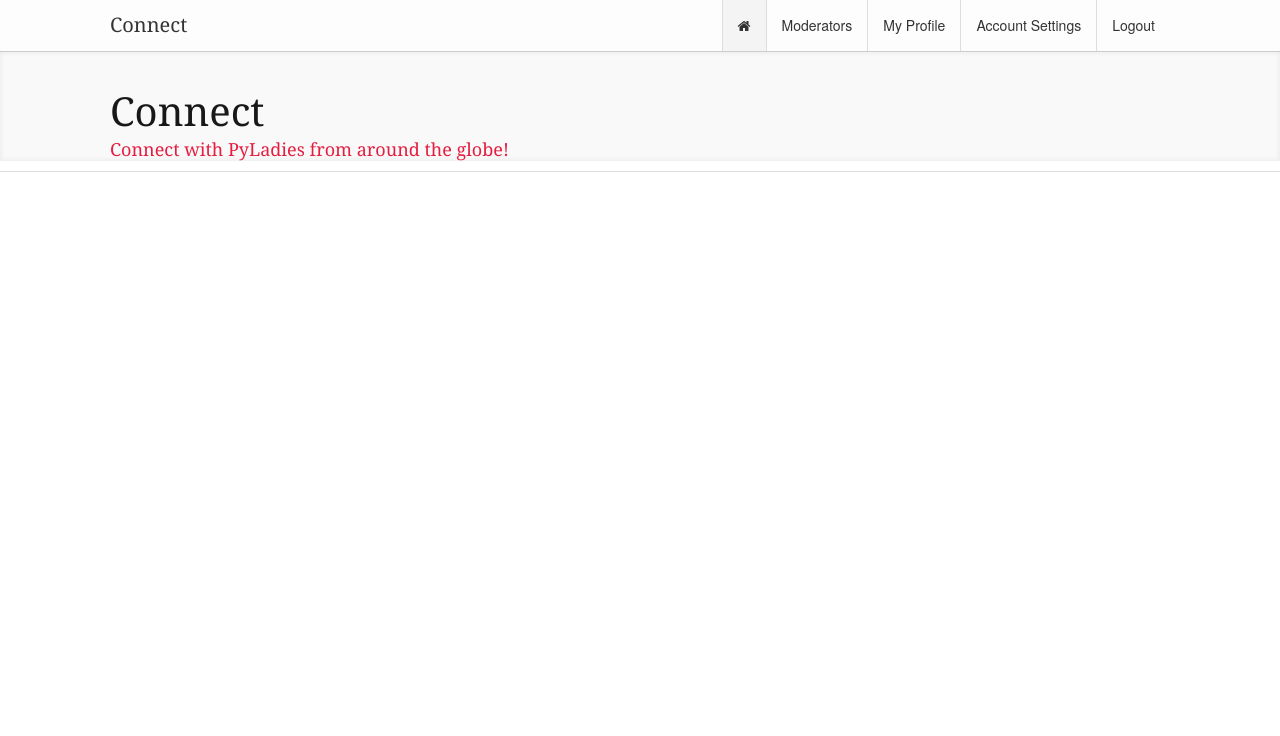
After one commit to nlhkabu/connect, a Django app: template connect/templates/logged_in.html in a window 1280 px wide. The commit adds this page. Shown: the top 736 px of the page. Run offline with Django 3.2, Linux system fonts and the light colour scheme; the template is opened without the code that fills it, so the values that code supplies are empty; some libraries are stand-ins or nearby versions.

Commit message:
Refactored templates, added styles from mockups

```diff
--- a/accounts/templates/accounts/login.html
+++ b/accounts/templates/accounts/login.html
@@ -16,7 +16,7 @@
         </div>
 
         <div class="pull-left">
-            <input type="submit" value="Login" class="login"/>
+            <input type="submit" value="Login" class="button"/>
             <input type="hidden" name="next" value="{{ next }}" />
         </div>
         <div class="clearfix"></div>
--- a/connect/static/css/sass/_site_structure.scss
+++ b/connect/static/css/sass/_site_structure.scss
@@ -88,9 +88,11 @@ header {
 
 // BANNER
 
-.connect-title {
-    padding: 35px 0 20px 0;
-    background: $lightest-grey url(../../img/shadow-top.png) repeat-x 0 0;
+.connect-banner {
+    padding: 35px 0 0 0;
+    background-color: $lightest-grey;
+    -webkit-box-shadow:inset 0px 0px 5px 1px rgba(0,0,0,.06);
+    box-shadow:inset 0px 0px 5px 1px rgba(0,0,0,.06);
 
     h1 {
         font-size: 40px;
@@ -105,6 +107,8 @@ header {
     }
 }
 
+
+// FOOTER
 
 footer {
     background: $lightest-grey url(../../img/shadow-top.png) repeat-x 0 0;
@@ -188,7 +192,9 @@ input[type='radio']{
 button,
 .button,
 button:hover,
-.button:hover {
+.button:hover,
+input.button,
+input.button:hover {
     background-image: none;
     background-color: $highlight-dark;
     font-size: 12px !important;
--- a/connect/static/css/sass/pages/_dashboard.scss
+++ b/connect/static/css/sass/pages/_dashboard.scss
@@ -3,18 +3,10 @@
 
 // TABS
 
-.tabs {
-    border: 0;
+ul.dash-tabs {
     padding: 0;
-    margin-top: -35px;
-
-    .tab-container {
-        background: $lightest-grey url(../../img/shadow-bottom.png) repeat-x left bottom;
-    }
-
-    .ui-tabs-nav {
-        padding: 0;
-        margin: 0;
+    margin: -15px 0 0 0;
+    float: right;
 
     li {
         border: 0;
@@ -44,20 +36,15 @@
         }
     }
 
-        li.ui-state-active a {
+    li.active a {
         background-color: $white;
         color: $dark-grey;
     }
 }
 
-    .ui-tabs-panel {
-        padding: 0;
-    }
-
-    .tabs-content {
+.page-content {
     padding: 20px 0;
     border-top: 1px solid #ddd;
-    }
 }
 
 
--- a/connect/static/css/stylesheets/screen.css
+++ b/connect/static/css/stylesheets/screen.css
@@ -1974,65 +1974,67 @@ header .app-title {
 }
 
 /* line 91, ../sass/_site_structure.scss */
-.connect-title {
-  padding: 35px 0 20px 0;
-  background: #f9f9f9 url(../../img/shadow-top.png) repeat-x 0 0;
-}
-/* line 95, ../sass/_site_structure.scss */
-.connect-title h1 {
+.connect-banner {
+  padding: 35px 0 0 0;
+  background-color: #f9f9f9;
+  -webkit-box-shadow: inset 0px 0px 5px 1px rgba(0, 0, 0, 0.06);
+  box-shadow: inset 0px 0px 5px 1px rgba(0, 0, 0, 0.06);
+}
+/* line 97, ../sass/_site_structure.scss */
+.connect-banner h1 {
   font-size: 40px;
   line-height: 1.2;
 }
-/* line 100, ../sass/_site_structure.scss */
-.connect-title h2 {
+/* line 102, ../sass/_site_structure.scss */
+.connect-banner h2 {
   font-size: 18px;
   color: #e51e41;
   line-height: 1.2;
   margin-top: -10px;
 }
 
-/* line 109, ../sass/_site_structure.scss */
+/* line 113, ../sass/_site_structure.scss */
 footer {
   background: #f9f9f9 url(../../img/shadow-top.png) repeat-x 0 0;
   border-top: 1px solid #ddd;
   font-size: 12px;
 }
-/* line 114, ../sass/_site_structure.scss */
+/* line 118, ../sass/_site_structure.scss */
 footer .container {
   padding: 20px 0 0 0;
 }
-/* line 118, ../sass/_site_structure.scss */
+/* line 122, ../sass/_site_structure.scss */
 footer a {
   text-decoration: none;
 }
-/* line 121, ../sass/_site_structure.scss */
+/* line 125, ../sass/_site_structure.scss */
 footer a:hover {
   color: #d91c3d;
 }
-/* line 126, ../sass/_site_structure.scss */
+/* line 130, ../sass/_site_structure.scss */
 footer .pull-right a {
   margin-left: 10px;
 }
-/* line 130, ../sass/_site_structure.scss */
+/* line 134, ../sass/_site_structure.scss */
 footer .pull-left span {
   margin-right: 10px;
 }
-/* line 133, ../sass/_site_structure.scss */
+/* line 137, ../sass/_site_structure.scss */
 footer .pull-left span i {
   margin: 0 3px;
 }
 
-/* line 143, ../sass/_site_structure.scss */
+/* line 147, ../sass/_site_structure.scss */
 * {
   margin: 0;
 }
 
-/* line 147, ../sass/_site_structure.scss */
+/* line 151, ../sass/_site_structure.scss */
 html, body {
   height: 100%;
 }
 
-/* line 151, ../sass/_site_structure.scss */
+/* line 155, ../sass/_site_structure.scss */
 .wrapper {
   min-height: 100%;
   height: auto !important;
@@ -2041,41 +2043,43 @@ html, body {
   /* the bottom margin is the negative value of the footer's height */
 }
 
-/* line 158, ../sass/_site_structure.scss */
+/* line 162, ../sass/_site_structure.scss */
 .footer, .push {
   height: 61px;
   /* .push must be the same height as .footer */
 }
 
-/* line 167, ../sass/_site_structure.scss */
+/* line 171, ../sass/_site_structure.scss */
 .container .twelve {
   width: 793px;
 }
 
-/* line 171, ../sass/_site_structure.scss */
+/* line 175, ../sass/_site_structure.scss */
 fieldset {
   border: 0;
   margin-left: 0;
   margin-bottom: 0;
   padding: 10px 0;
 }
-/* line 177, ../sass/_site_structure.scss */
+/* line 181, ../sass/_site_structure.scss */
 fieldset label {
   margin-bottom: 5px;
 }
 
-/* line 183, ../sass/_site_structure.scss */
+/* line 187, ../sass/_site_structure.scss */
 input[type='checkbox'],
 input[type='radio'] {
   position: relative;
   top: 3px;
 }
 
-/* line 191, ../sass/_site_structure.scss */
+/* line 197, ../sass/_site_structure.scss */
 button,
 .button,
 button:hover,
-.button:hover {
+.button:hover,
+input.button,
+input.button:hover {
   background-image: none;
   background-color: #d91c3d;
   font-size: 12px !important;
@@ -2088,23 +2092,23 @@ button:hover,
   top: -1px;
 }
 
-/* line 205, ../sass/_site_structure.scss */
+/* line 211, ../sass/_site_structure.scss */
 button:hover,
 .button:hover {
   background-color: #e51e41;
 }
 
-/* line 209, ../sass/_site_structure.scss */
+/* line 215, ../sass/_site_structure.scss */
 .active {
   background-color: #f4f4f4;
 }
 
-/* line 216, ../sass/_site_structure.scss */
+/* line 222, ../sass/_site_structure.scss */
 .ui-progressbar-value {
   height: 100%;
 }
 
-/* line 220, ../sass/_site_structure.scss */
+/* line 226, ../sass/_site_structure.scss */
 .ui-tooltip {
   display: inline-block;
   background-color: #333333;
@@ -2244,29 +2248,20 @@ button:hover,
 }
 
 /* line 6, ../sass/pages/_dashboard.scss */
-.tabs {
-  border: 0;
+ul.dash-tabs {
   padding: 0;
-  margin-top: -35px;
+  margin: -15px 0 0 0;
+  float: right;
 }
 /* line 11, ../sass/pages/_dashboard.scss */
-.tabs .tab-container {
-  background: #f9f9f9 url(../../img/shadow-bottom.png) repeat-x left bottom;
-}
-/* line 15, ../sass/pages/_dashboard.scss */
-.tabs .ui-tabs-nav {
-  padding: 0;
-  margin: 0;
-}
-/* line 19, ../sass/pages/_dashboard.scss */
-.tabs .ui-tabs-nav li {
+ul.dash-tabs li {
   border: 0;
   padding: 0;
   margin: 0;
   float: left;
 }
-/* line 26, ../sass/pages/_dashboard.scss */
-.tabs .ui-tabs-nav li a {
+/* line 18, ../sass/pages/_dashboard.scss */
+ul.dash-tabs li a {
   text-decoration: none;
   display: inline-block;
   padding: 15px;
@@ -2280,66 +2275,63 @@ button:hover,
   position: relative;
   top: 1px;
 }
-/* line 41, ../sass/pages/_dashboard.scss */
-.tabs .ui-tabs-nav li a i {
+/* line 33, ../sass/pages/_dashboard.scss */
+ul.dash-tabs li a i {
   margin-right: 5px;
 }
-/* line 47, ../sass/pages/_dashboard.scss */
-.tabs .ui-tabs-nav li.ui-state-active a {
+/* line 39, ../sass/pages/_dashboard.scss */
+ul.dash-tabs li.active a {
   background-color: white;
   color: #333333;
 }
-/* line 53, ../sass/pages/_dashboard.scss */
-.tabs .ui-tabs-panel {
-  padding: 0;
-}
-/* line 57, ../sass/pages/_dashboard.scss */
-.tabs .tabs-content {
+
+/* line 45, ../sass/pages/_dashboard.scss */
+.page-content {
   padding: 20px 0;
   border-top: 1px solid #ddd;
 }
 
-/* line 67, ../sass/pages/_dashboard.scss */
+/* line 54, ../sass/pages/_dashboard.scss */
 .filter h3 {
   font-size: 14px;
   text-transform: uppercase;
   border-bottom: 1px solid #ececec;
 }
-/* line 72, ../sass/pages/_dashboard.scss */
+/* line 59, ../sass/pages/_dashboard.scss */
 .filter h3 a {
   float: right;
   font-size: 12px;
   color: #e51e41;
   text-transform: lowercase;
 }
-/* line 82, ../sass/pages/_dashboard.scss */
+/* line 69, ../sass/pages/_dashboard.scss */
 .filter .close-to-me {
   display: none;
 }
-/* line 86, ../sass/pages/_dashboard.scss */
+/* line 73, ../sass/pages/_dashboard.scss */
 .filter label.within {
   display: inline-block;
   font-weight: normal;
   margin-right: 5px;
 }
-/* line 92, ../sass/pages/_dashboard.scss */
+/* line 79, ../sass/pages/_dashboard.scss */
 .filter input.tiny {
   width: 40px;
   display: inline-block;
 }
-/* line 97, ../sass/pages/_dashboard.scss */
+/* line 84, ../sass/pages/_dashboard.scss */
 .filter select.tiny {
   display: inline-block;
   width: 70px;
   padding: 4px;
 }
 
-/* line 108, ../sass/pages/_dashboard.scss */
+/* line 95, ../sass/pages/_dashboard.scss */
 .no-results {
   padding: 15px 15px 0 15px;
 }
 
-/* line 112, ../sass/pages/_dashboard.scss */
+/* line 99, ../sass/pages/_dashboard.scss */
 .member-card {
   margin: 10px 0px 30px 30px;
   border: 1px solid #ddd;
@@ -2347,94 +2339,94 @@ button:hover,
   box-shadow: 2px 2px 2px 0px rgba(0, 0, 0, 0.1);
 }
 
-/* line 119, ../sass/pages/_dashboard.scss */
+/* line 106, ../sass/pages/_dashboard.scss */
 .member-card-content {
   padding: 15px;
   background-color: #fcfcfc;
   border-bottom: 1px solid #ececec;
 }
-/* line 124, ../sass/pages/_dashboard.scss */
+/* line 111, ../sass/pages/_dashboard.scss */
 .member-card-content .member-img {
   float: left;
   width: 20%;
   margin-right: 5%;
 }
-/* line 129, ../sass/pages/_dashboard.scss */
+/* line 116, ../sass/pages/_dashboard.scss */
 .member-card-content .member-img img {
   border: 3px solid white;
   webkit-box-shadow: 1px 1px 1px 0px rgba(0, 0, 0, 0.2);
   box-shadow: 1px 1px 1px 0px rgba(0, 0, 0, 0.2);
 }
-/* line 136, ../sass/pages/_dashboard.scss */
+/* line 123, ../sass/pages/_dashboard.scss */
 .member-card-content .member-details {
   float: right;
   width: 75%;
 }
-/* line 140, ../sass/pages/_dashboard.scss */
+/* line 127, ../sass/pages/_dashboard.scss */
 .member-card-content .member-details h3 {
   margin-top: 5px;
   font-size: 25px;
   line-height: 1.2;
 }
-/* line 145, ../sass/pages/_dashboard.scss */
+/* line 132, ../sass/pages/_dashboard.scss */
 .member-card-content .member-details h3 a {
   color: #010101;
   text-decoration: none;
 }
-/* line 151, ../sass/pages/_dashboard.scss */
+/* line 138, ../sass/pages/_dashboard.scss */
 .member-card-content .member-details p {
   margin-bottom: 15px;
 }
-/* line 155, ../sass/pages/_dashboard.scss */
+/* line 142, ../sass/pages/_dashboard.scss */
 .member-card-content .member-details .connect-preferences {
   display: block;
   width: 100%;
   padding-bottom: 7px;
 }
-/* line 162, ../sass/pages/_dashboard.scss */
+/* line 149, ../sass/pages/_dashboard.scss */
 .member-card-content .member-expand {
   display: none;
 }
-/* line 165, ../sass/pages/_dashboard.scss */
+/* line 152, ../sass/pages/_dashboard.scss */
 .member-card-content .member-expand .padding {
   padding: 30px 20px 20px 0;
 }
-/* line 169, ../sass/pages/_dashboard.scss */
+/* line 156, ../sass/pages/_dashboard.scss */
 .member-card-content .member-expand .skills-container {
   padding: 30px 0;
   margin: 30px 0;
   border-top: 1px dashed #ccc;
   border-bottom: 1px dashed #ccc;
 }
-/* line 176, ../sass/pages/_dashboard.scss */
+/* line 163, ../sass/pages/_dashboard.scss */
 .member-card-content .member-expand .skills {
   max-width: 400px;
   margin: 0;
 }
-/* line 181, ../sass/pages/_dashboard.scss */
+/* line 168, ../sass/pages/_dashboard.scss */
 .member-card-content .member-expand .member-links {
   margin: 0;
 }
-/* line 184, ../sass/pages/_dashboard.scss */
+/* line 171, ../sass/pages/_dashboard.scss */
 .member-card-content .member-expand .member-links li {
   margin: 0;
   padding: 5px 0;
 }
-/* line 188, ../sass/pages/_dashboard.scss */
+/* line 175, ../sass/pages/_dashboard.scss */
 .member-card-content .member-expand .member-links li a {
   text-decoration: none;
 }
-/* line 191, ../sass/pages/_dashboard.scss */
+/* line 178, ../sass/pages/_dashboard.scss */
 .member-card-content .member-expand .member-links li a i {
   margin-right: 5px;
 }
 
-/* line 201, ../sass/pages/_dashboard.scss */
+/* line 188, ../sass/pages/_dashboard.scss */
 .member-card-footer ul, .member-card-footer li {
   margin: 0;
   padding: 0;
 }
-/* line 206, ../sass/pages/_dashboard.scss */
+/* line 193, ../sass/pages/_dashboard.scss */
 .member-card-footer a {
   display: inline-block;
   padding: 10px 15px;
@@ -2442,12 +2434,12 @@ button:hover,
   text-decoration: none;
   font-size: 13px;
 }
-/* line 213, ../sass/pages/_dashboard.scss */
+/* line 200, ../sass/pages/_dashboard.scss */
 .member-card-footer a:hover {
   background-color: #f4f4f4;
 }
 
-/* line 223, ../sass/pages/_dashboard.scss */
+/* line 210, ../sass/pages/_dashboard.scss */
 #map-canvas {
   width: 100%;
   height: 700px;
@@ -2455,18 +2447,18 @@ button:hover,
   padding: 0px;
 }
 
-/* line 230, ../sass/pages/_dashboard.scss */
+/* line 217, ../sass/pages/_dashboard.scss */
 .map-content {
   min-width: 300px;
 }
 
-/* line 234, ../sass/pages/_dashboard.scss */
+/* line 221, ../sass/pages/_dashboard.scss */
 .map-heading {
   width: 200px;
   margin-left: 15px;
 }
 
-/* line 240, ../sass/pages/_dashboard.scss */
+/* line 227, ../sass/pages/_dashboard.scss */
 .map-name,
 .map-name a {
   font-size: 25px !important;
@@ -2475,11 +2467,11 @@ button:hover,
   margin-top: 5px;
 }
 
-/* line 247, ../sass/pages/_dashboard.scss */
+/* line 234, ../sass/pages/_dashboard.scss */
 .map-skills {
   margin-bottom: 0;
 }
-/* line 250, ../sass/pages/_dashboard.scss */
+/* line 237, ../sass/pages/_dashboard.scss */
 .map-skills li {
   display: inline-block;
   margin: 0 5px 10px 0;
--- a/connect/templates/base.html
+++ b/connect/templates/base.html
@@ -23,20 +23,37 @@
             <p class="chromeframe">You are using an <strong>outdated</strong> browser. Please <a href="http://browsehappy.com/">upgrade your browser</a> or <a href="http://www.google.com/chromeframe/?redirect=true">activate Google Chrome Frame</a> to improve your experience.</p>
         <![endif]-->
 
-        <nav>
+        <div class="wrapper">
+            <header>
                 <div class="container">
-                <a href="/" class="pull-left">Connect</a>
+                    <a href="/" class="pull-left app-title">Connect</a>
                     <div class="pull-right">
                         {% block nav_content %}
                         {% endblock %}
                     </div>
                     <div class="clearfix"></div>
                 </div>
-        </nav>
+            </header>
 
+            {% block content %}{% endblock %}
+
+            <div class="push"></div>
+        </div>
+
+        <footer class="footer">
             <div class="container">
-            {% block content %}{% endblock %}
+                <p class="pull-left">
+                    <span>Made with <i class="fa fa-heart"></i> by <a href="http://twitter.com/nlhkabu">nlh</a>, other names here.</span>
+                    <a href="">Fork me on Github.</a>
+                </p>
+                <p class="pull-right">
+                    <a href="">Privacy Policy</a>
+                    <a href="">Code of Conduct</a>
+                    {% block abuse %}{% endblock %}
+                </p>
+                <div class="clearfix"></div>
             </div>
+        </footer>
 
         <!-- Load Extra JS  -->
 
--- /dev/null
+++ b/connect/templates/logged_in.html
@@ -0,0 +1,34 @@
+{% extends "base.html" %}
+
+{% block nav_content %}
+    <nav>
+        <a href="dashboard.html" class="active"><i class="fa fa-home"></i></a>
+        <a href="moderators.html">Moderators</a>
+        <a href="#" class="profile-toggle">My Profile</a>
+        <a href="#" class="account-toggle">Account Settings</a>
+        <a href="{% url 'accounts:logout' %}">Logout</a>
+    </nav>
+    <div class="clearfix"></div>
+{% endblock %}
+
+{% block content %}
+
+    <div class="connect-banner">
+        <div class="container">
+            <div>
+                <h1>Connect</h1>
+                <h2>Connect with PyLadies from around the globe!</h2>
+            </div>
+            {% block tabs %}{% endblock %}
+        </div>
+    </div>
+
+    <div class="page-content">
+        {% block page_content %}{% endblock %}
+    </div>
+
+{% endblock %}
+
+{% block abuse %}
+    <a href="">Report Abuse</a>
+{% endblock %}
```
Also changed, not shown: profiles/templates/profiles/dashboard.html (+12 -51 lines). Lines whose indentation alone changed are shown as unchanged.
